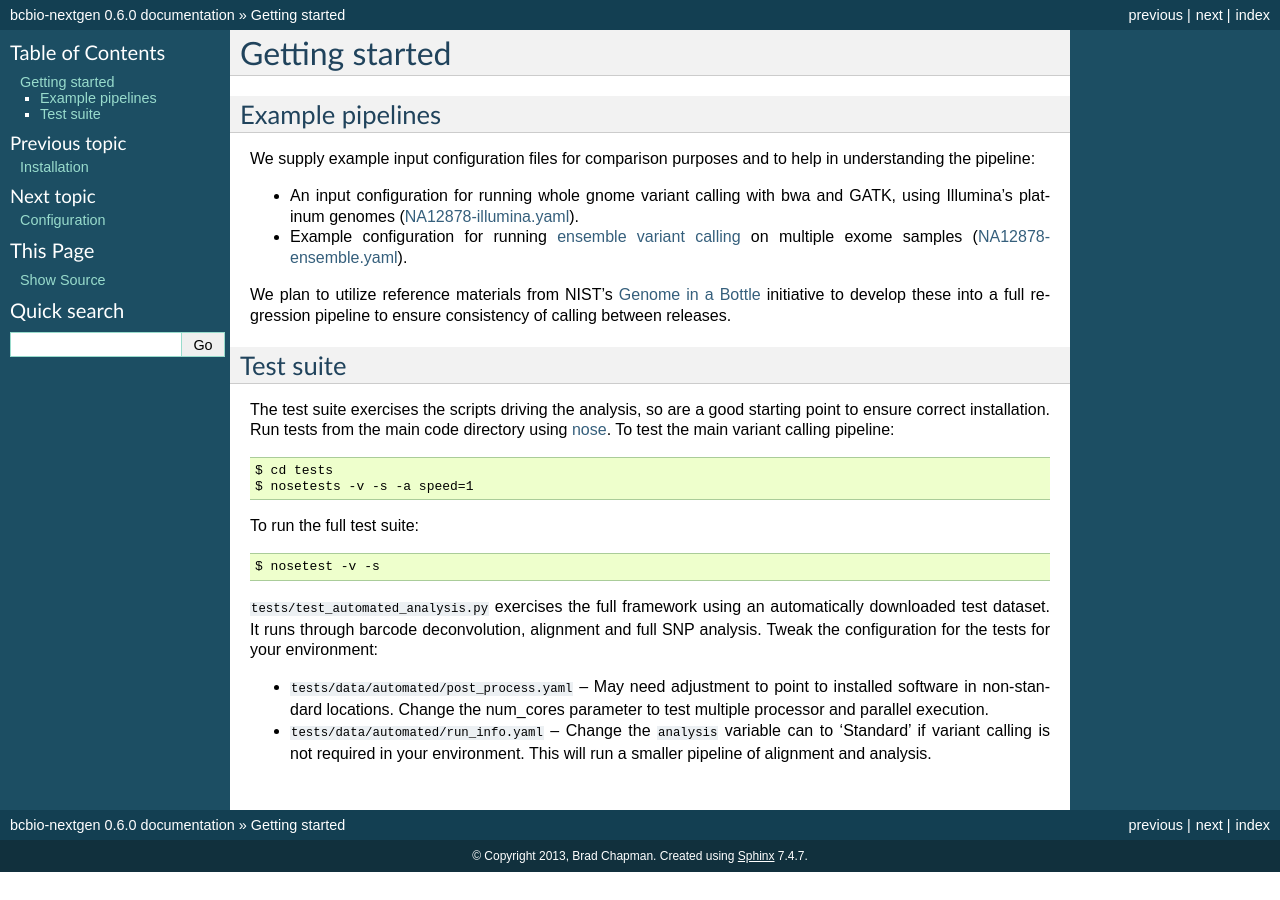
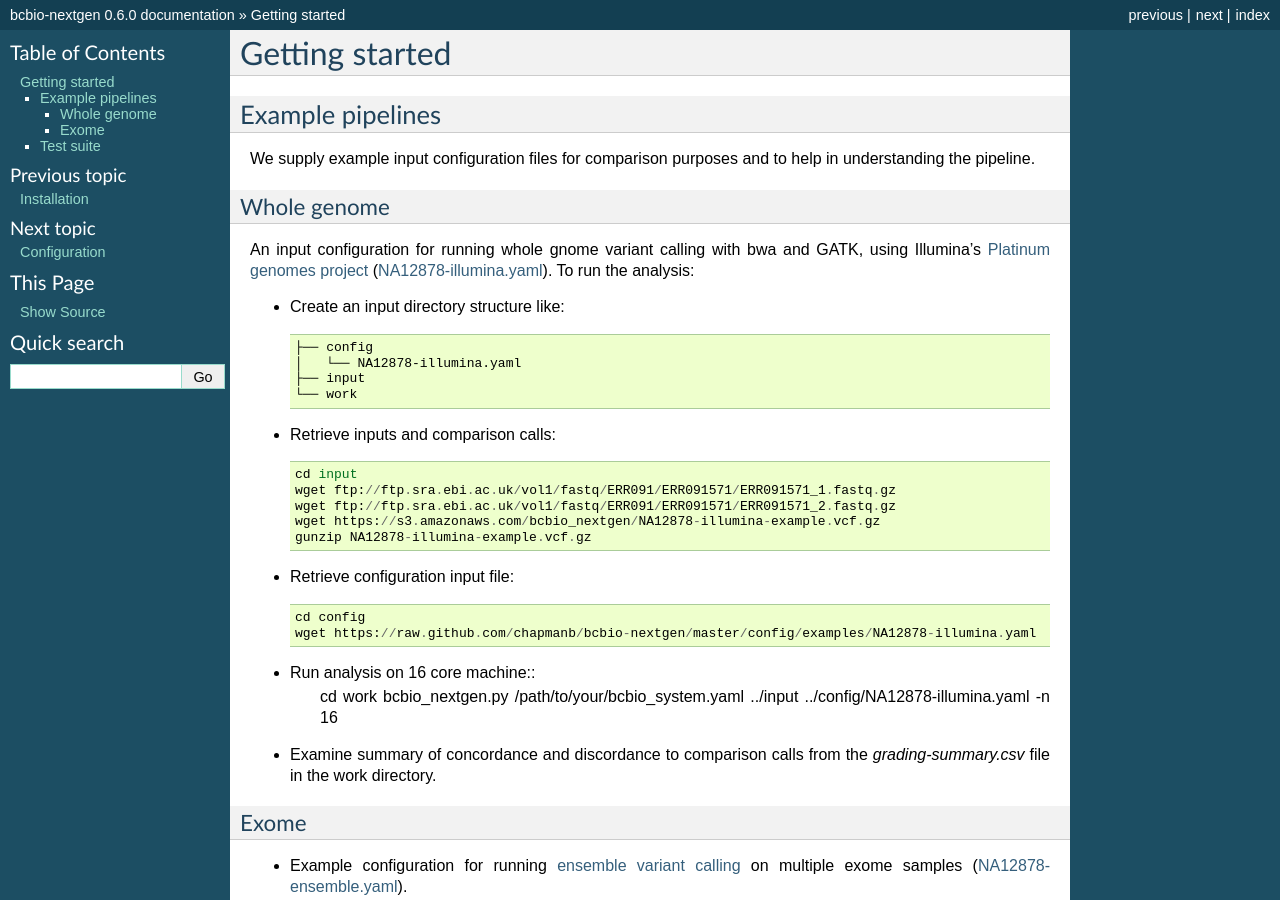
Before and after one commit to bcbio/bcbio-nextgen, a Sphinx documentation site: the page built from docs/contents/testing.rst, in a window 1280 px wide and 900 px high. Built offline with Sphinx 7.4.7, drawn with Linux system fonts in a browser that asks for light colours.

Commit message:
Provide detailed documentation on example NA12878 whole genome dataset. Include validation of final callset as automated part of run

```diff
--- a/docs/contents/testing.rst
+++ b/docs/contents/testing.rst
@@ -5,11 +5,46 @@ Example pipelines
 =================
 
 We supply example input configuration files for comparison purposes
-and to help in understanding the pipeline:
+and to help in understanding the pipeline.
 
-- An input configuration for running whole gnome variant calling with
-  bwa and GATK, using Illumina's platinum genomes
-  (`NA12878-illumina.yaml`_).
+Whole genome
+~~~~~~~~~~~~
+An input configuration for running whole gnome variant calling with
+bwa and GATK, using Illumina's `Platinum genomes project`_
+(`NA12878-illumina.yaml`_). To run the analysis:
+
+- Create an input directory structure like::
+
+    ├── config
+    │   └── NA12878-illumina.yaml
+    ├── input
+    └── work
+
+- Retrieve inputs and comparison calls::
+
+    cd input
+    wget ftp://ftp.sra.ebi.ac.uk/vol1/fastq/ERR091/ERR091571/ERR091571_1.fastq.gz
+    wget ftp://ftp.sra.ebi.ac.uk/vol1/fastq/ERR091/ERR091571/ERR091571_2.fastq.gz
+    wget https://s3.amazonaws.com/bcbio_nextgen/NA12878-illumina-example.vcf.gz
+    gunzip NA12878-illumina-example.vcf.gz
+
+- Retrieve configuration input file::
+
+    cd config
+    wget https://raw.github.com/chapmanb/bcbio-nextgen/master/config/examples/NA12878-illumina.yaml
+
+- Run analysis on 16 core machine::
+    cd work
+    bcbio_nextgen.py /path/to/your/bcbio_system.yaml ../input ../config/NA12878-illumina.yaml -n 16
+
+- Examine summary of concordance and discordance to comparison calls
+  from the `grading-summary.csv` file in the work directory.
+
+.. _Platinum genomes project: http://www.illumina.com/platinumgenomes/
+.. _NA12878-illumina.yaml: https://raw.github.com/chapmanb/bcbio-nextgen/master/config/examples/NA12878-illumina.yaml
+
+Exome
+~~~~~
 
 - Example configuration for running `ensemble variant calling`_ on
   multiple exome samples (`NA12878-ensemble.yaml`_).
```
Also changed, not shown: other parts of docs/contents/testing.rst (+0 -1 lines), 4 other files.
